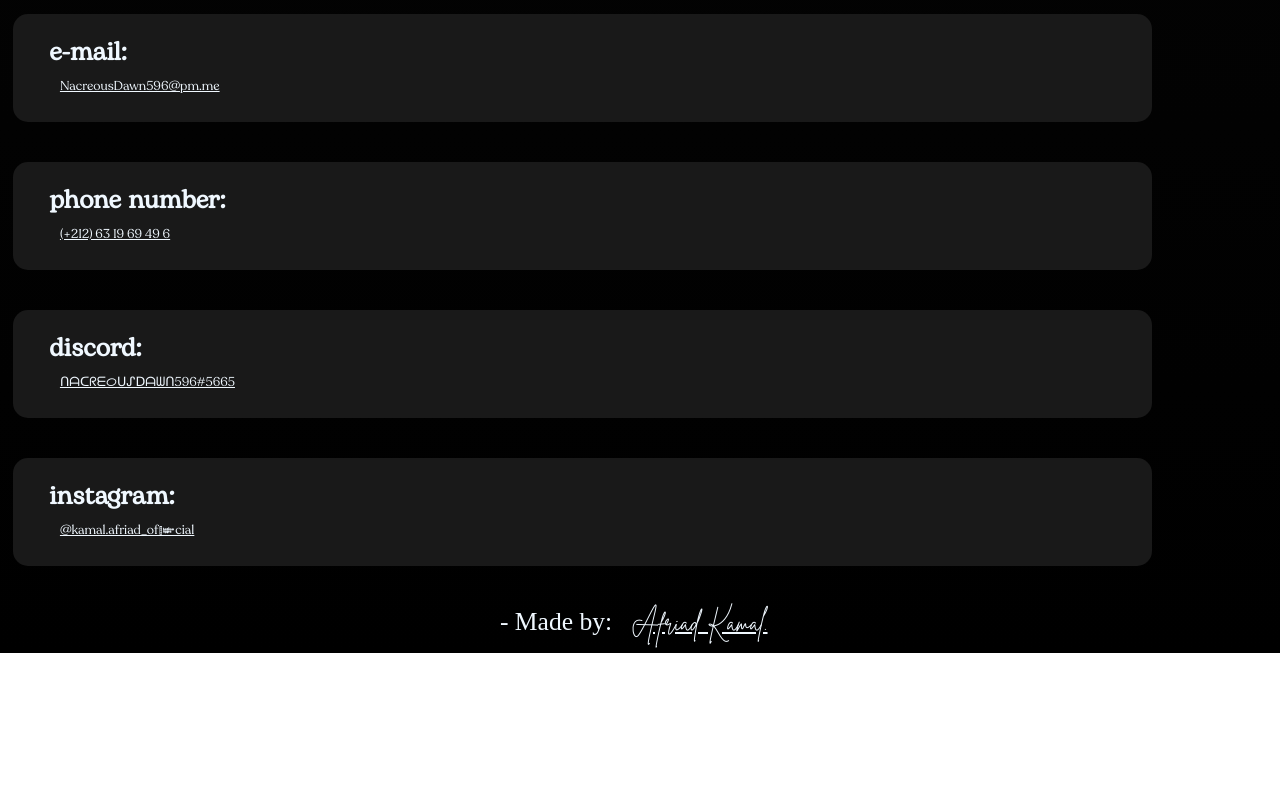
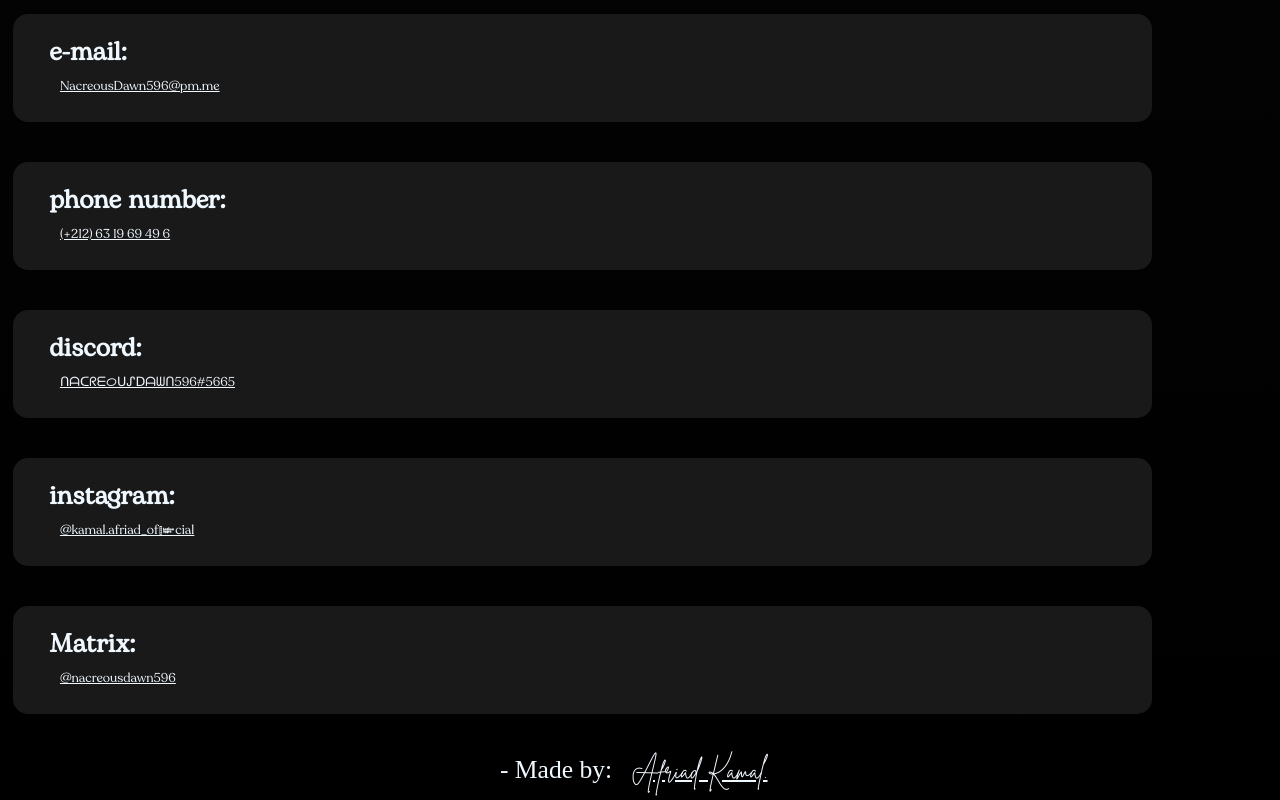
Before and after one commit to Afriad-Kamal/about-me, a plain HTML site: page index.html in a window 1280 px wide. Shown: the part 3832-4632 px from the top of the page. Before the commit the page ends 4485 px from the top, so only its background shows below. Drawn offline with Linux system fonts and the light colour scheme.

Commit message:
Update index.html

```diff
--- a/index.html
+++ b/index.html
@@ -213,6 +213,12 @@
             <a href="https://instagram.com/kamal.afriad_official" style="text-decoration: underline;font-family: Recoleta;">@kamal.afriad_official</a>
         </p>
     </div>
+    <div class="container">
+        <h2>Matrix:</h2>
+        <p>
+            <a onclick='navigator.clipboard.writeText("@nacreousdawn596:matrix.org")' style="text-decoration: underline;font-family: Recoleta;">@nacreousdawn596</a>
+        </p>
+    </div>
     <p class="mhm">- Made by: <a href="mailto:kamalafriadwac@gmail.com" class="mhm signature">Afriad Kamal.</a></p>
 </body>
 </html>
```
